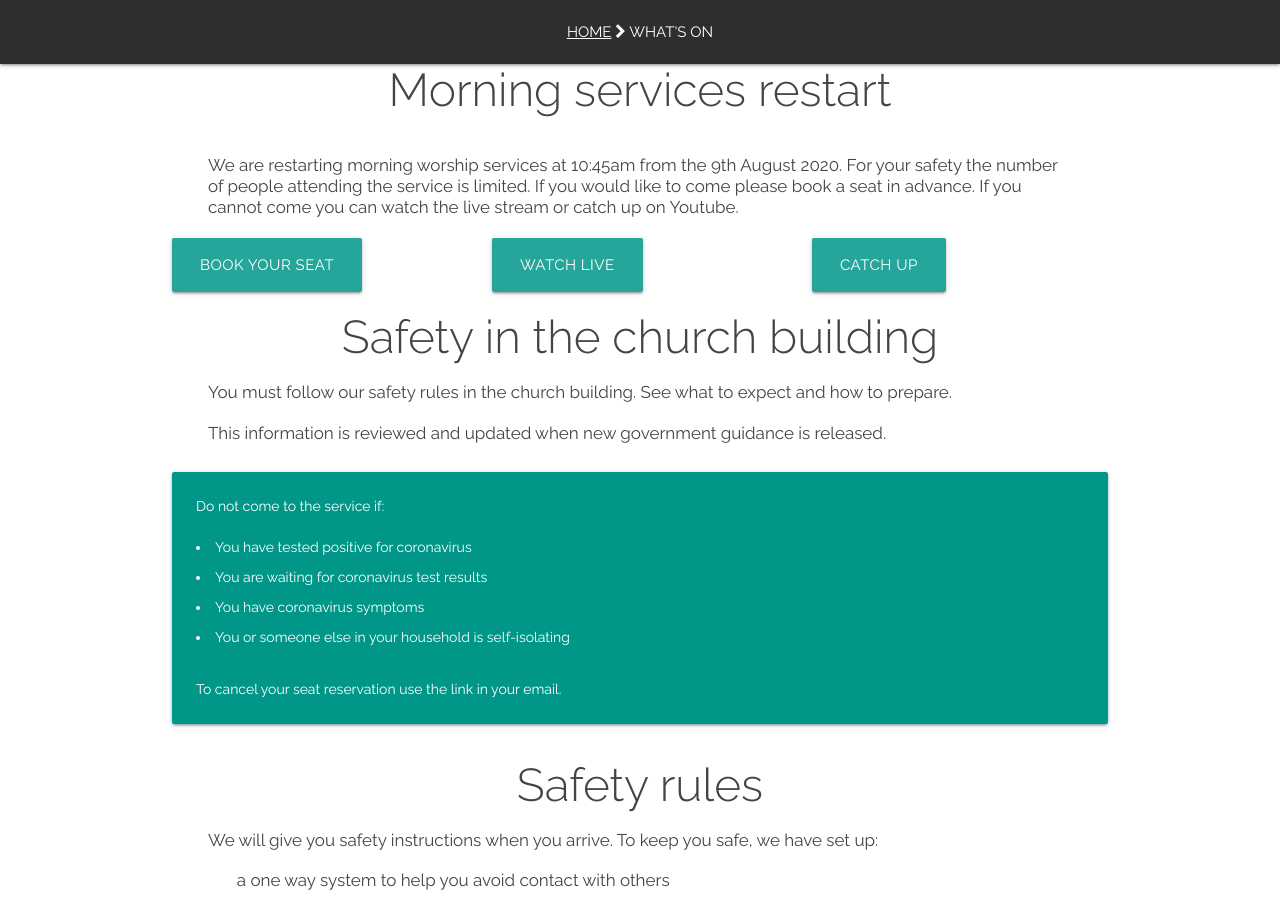
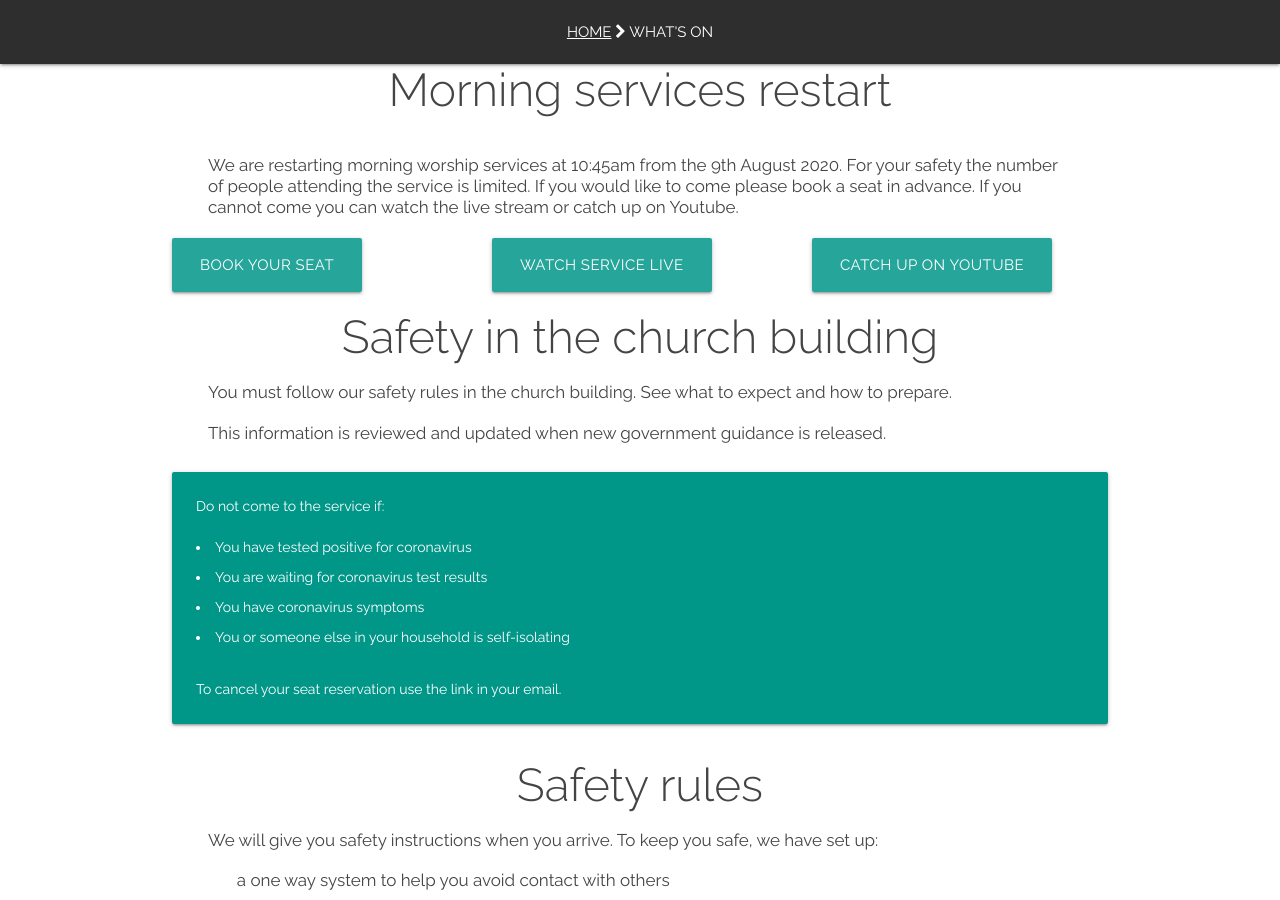
Before and after one commit to woodcock3/citychurch, a Jekyll site: the page built from _posts/2000-01-02-events.md, in a window 1280 px wide and 900 px high. Built offline with Jekyll 4.4.1, drawn with Linux system fonts in a browser that asks for light colours; our own code applies the rules of GitHub Pages for plain Markdown files.

Commit message:
More button grid corrections

```diff
--- a/_posts/2000-01-02-events.md
+++ b/_posts/2000-01-02-events.md
@@ -8,15 +8,15 @@ fa-icon: calendar-check-o
 # Morning services restart
 We are restarting morning worship services at 10:45am from the 9th August 2020. For your safety the number of people attending the service is limited. If you would like to come please book a seat in advance. If you cannot come you can watch the live stream or catch up on Youtube.
 
-  <div class="row linkbtns">
-    <div class="col s12 m4 linkbtn">
+  <div class="row features">
+    <div class="col m12 l4 feature">
       <a class="waves-effect waves-light btn-large" href="https://www.google.com/">Book your seat</a>
     </div>
-    <div class="col s12 m4 linkbtn">
-      <a class="waves-effect waves-light btn-large" href="https://www.google.com/">Watch live</a>
+    <div class="col m12 l4 feature">
+      <a class="waves-effect waves-light btn-large" href="https://www.google.com/">Watch service live</a>
     </div>
-    <div class="col s12 m4 linkbtn">
-      <a class="waves-effect waves-light btn-large" href="https://www.youtube.com/channel/UCALb0SwFaFdPY2gwOesvb_g/">Catch up</a>
+    <div class="col m12 l4 feature">
+      <a class="waves-effect waves-light btn-large" href="https://www.youtube.com/channel/UCALb0SwFaFdPY2gwOesvb_g/">Catch up on Youtube</a>
     </div>
   </div>
 
```
